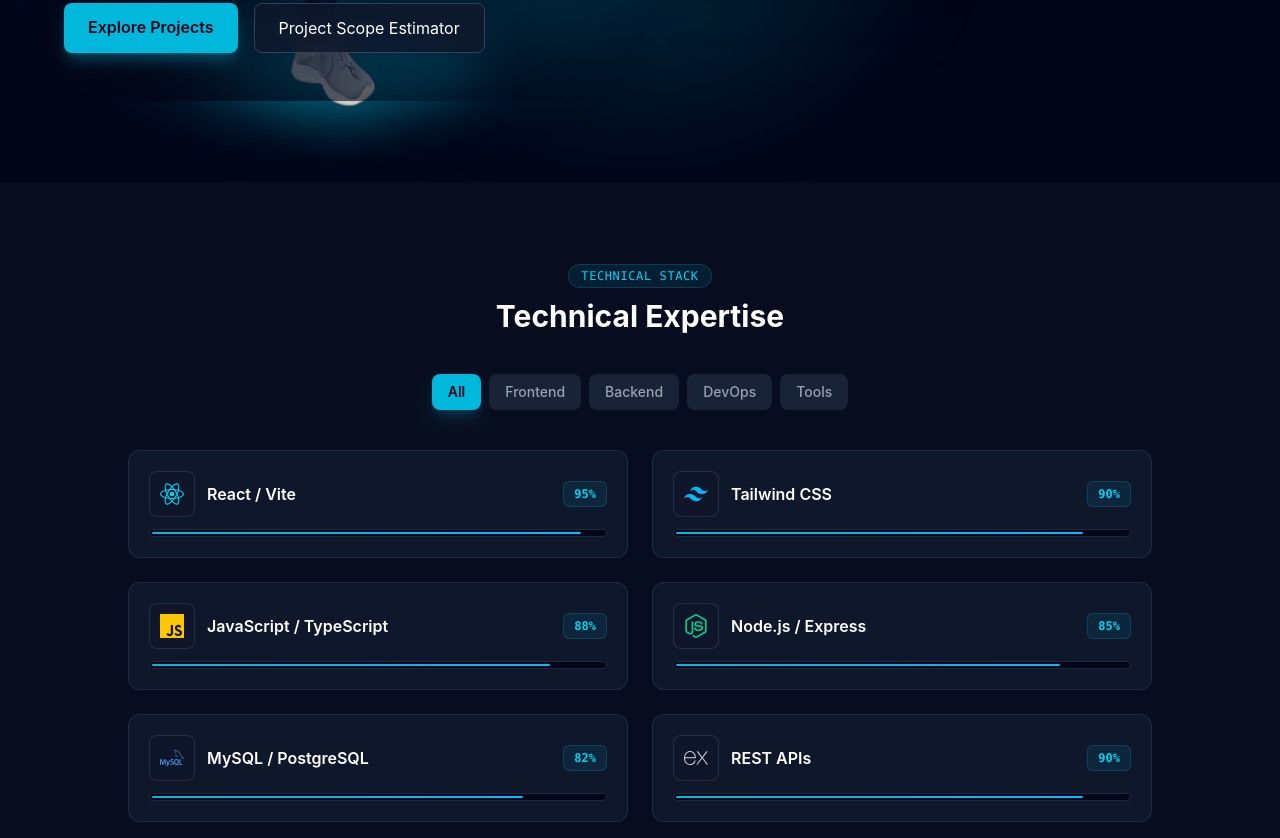
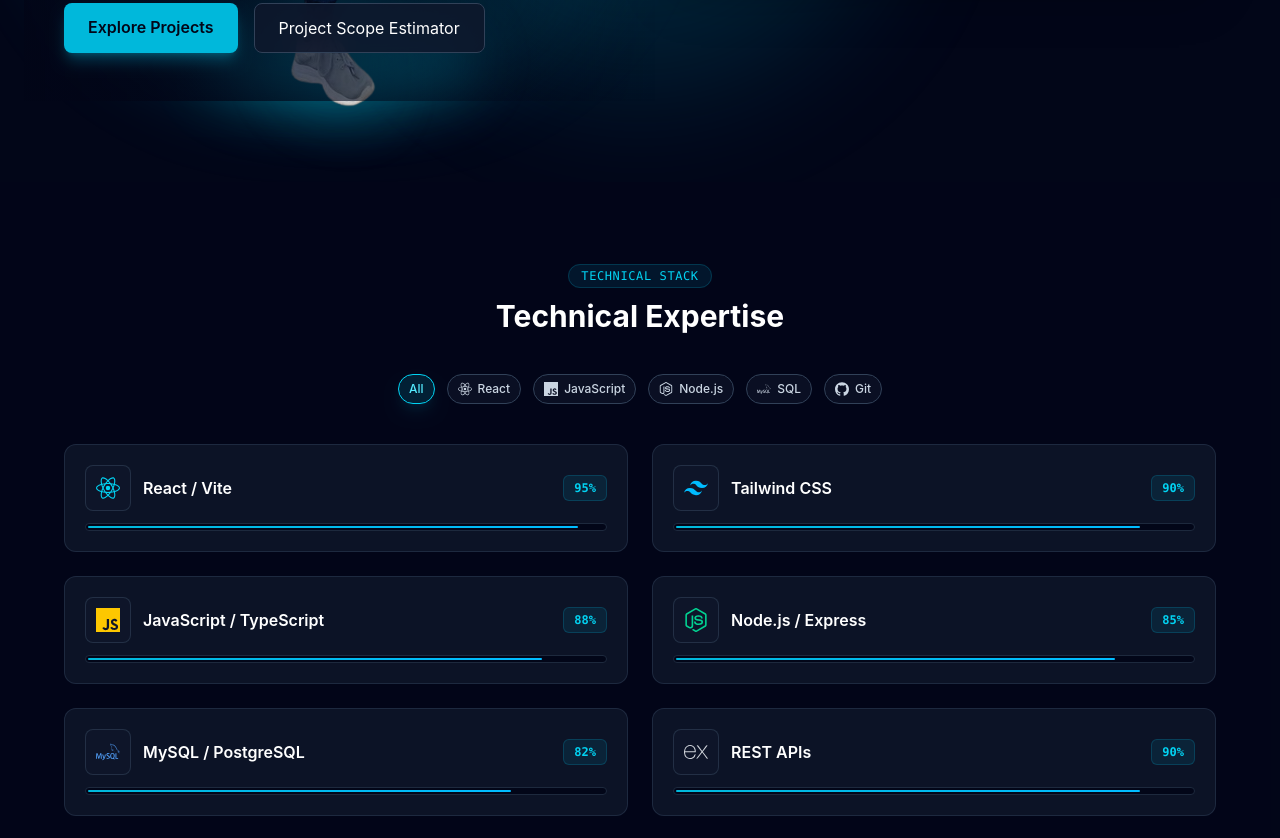
Before and after one commit to IsuruPromuditha/Isuru-Pramuditha-Jayasooriya_porfolio, a React app: page / in a window 1280 px wide. Shown: the part 565-1403 px from the top of the page. Built offline with nearby package versions, Linux system fonts and the light colour scheme; the HTML template or start-up script is replaced by a standard one.

Commit message:
change with the skill section

```diff
--- a/src/components/skills/SkillsSection.jsx
+++ b/src/components/skills/SkillsSection.jsx
@@ -7,33 +7,44 @@ import {
   SiMysql,
   SiExpress,
   SiDocker,
-  SiGithub
+  SiGithub,
 } from 'react-icons/si';
 
 const SKILLS_DATA = [
-  { name: 'React / Vite', category: 'Frontend', level: 95, icon: SiReact, color: 'text-cyan-400' },
-  { name: 'Tailwind CSS', category: 'Frontend', level: 90, icon: SiTailwindcss, color: 'text-sky-400' },
-  { name: 'JavaScript / TypeScript', category: 'Frontend', level: 88, icon: SiJavascript, color: 'text-yellow-400' },
-  { name: 'Node.js / Express', category: 'Backend', level: 85, icon: SiNodedotjs, color: 'text-emerald-400' },
-  { name: 'MySQL / PostgreSQL', category: 'Backend', level: 82, icon: SiMysql, color: 'text-blue-400' },
-  { name: 'REST APIs', category: 'Backend', level: 90, icon: SiExpress, color: 'text-gray-300' },
-  { name: 'Docker / Cloud', category: 'DevOps', level: 75, icon: SiDocker, color: 'text-blue-500' },
-  { name: 'Git / GitHub', category: 'Tools', level: 92, icon: SiGithub, color: 'text-purple-400' },
+  { name: 'React / Vite', category: 'Frontend', tag: 'React', level: 95, icon: SiReact, color: 'text-cyan-400' },
+  { name: 'Tailwind CSS', category: 'Frontend', tag: 'Frontend', level: 90, icon: SiTailwindcss, color: 'text-sky-400' },
+  { name: 'JavaScript / TypeScript', category: 'Frontend', tag: 'JavaScript', level: 88, icon: SiJavascript, color: 'text-yellow-400' },
+  { name: 'Node.js / Express', category: 'Backend', tag: 'Node.js', level: 85, icon: SiNodedotjs, color: 'text-emerald-400' },
+  { name: 'MySQL / PostgreSQL', category: 'Backend', tag: 'SQL', level: 82, icon: SiMysql, color: 'text-blue-400' },
+  { name: 'REST APIs', category: 'Backend', tag: 'API', level: 90, icon: SiExpress, color: 'text-gray-300' },
+  { name: 'Docker / Cloud', category: 'DevOps', tag: 'Docker', level: 75, icon: SiDocker, color: 'text-blue-500' },
+  { name: 'Git / GitHub', category: 'Tools', tag: 'Git', level: 92, icon: SiGithub, color: 'text-purple-400' },
 ];
 
-const CATEGORIES = ['All', 'Frontend', 'Backend', 'DevOps', 'Tools'];
+const CATEGORY_TABS = [
+  { key: 'All', label: 'All' },
+  { key: 'React', label: 'React', icon: SiReact },
+  { key: 'JavaScript', label: 'JavaScript', icon: SiJavascript },
+  { key: 'Node.js', label: 'Node.js', icon: SiNodedotjs },
+  { key: 'SQL', label: 'SQL', icon: SiMysql },
+  { key: 'Git', label: 'Git', icon: SiGithub },
+];
 
 export default function SkillsSection() {
   const [activeTab, setActiveTab] = useState('All');
 
   const filteredSkills = useMemo(() => {
     if (activeTab === 'All') return SKILLS_DATA;
-    return SKILLS_DATA.filter((skill) => skill.category === activeTab);
+
+    return SKILLS_DATA.filter((skill) => {
+      const tabMatch = skill.tag === activeTab || skill.category === activeTab;
+      return tabMatch || skill.name.toLowerCase().includes(activeTab.toLowerCase());
+    });
   }, [activeTab]);
 
   return (
-    <section id="skills" className="py-20 px-4 bg-slate-900/40">
-      <div className="max-w-5xl mx-auto">
+    <section id="skills" className="w-full py-20 px-4 bg-slate-950/60">
+      <div className="max-w-6xl mx-auto">
         <div className="text-center mb-10">
           <span className="text-cyan-400 font-mono text-xs uppercase tracking-wider bg-cyan-500/10 px-3 py-1 rounded-full border border-cyan-500/20">
             Technical Stack
@@ -41,24 +52,23 @@ export default function SkillsSection() {
           <h2 className="text-3xl font-bold text-white mt-3">Technical Expertise</h2>
         </div>
 
-        {/* Category Tabs */}
-        <div className="flex flex-wrap justify-center gap-2 mb-10">
-          {CATEGORIES.map((cat) => (
+        <div className="flex flex-wrap justify-center gap-2 sm:gap-3 mb-10">
+          {CATEGORY_TABS.map(({ key, label, icon: Icon }) => (
             <button
-              key={cat}
-              onClick={() => setActiveTab(cat)}
-              className={`px-4 py-2 rounded-lg font-medium text-sm transition-all duration-200 ${
-                activeTab === cat
-                  ? 'bg-cyan-500 text-slate-950 font-semibold shadow-lg shadow-cyan-500/20'
-                  : 'bg-slate-800/80 text-gray-400 hover:text-white hover:bg-slate-800'
+              key={key}
+              onClick={() => setActiveTab(key)}
+              className={`inline-flex items-center gap-1.5 rounded-full border px-2.5 py-1.5 text-[10px] sm:text-xs font-medium transition-all duration-200 ${
+                activeTab === key
+                  ? 'border-cyan-400 bg-cyan-500/15 text-cyan-300 shadow-lg shadow-cyan-500/10'
+                  : 'border-slate-700 bg-slate-900/60 text-slate-300 hover:border-slate-500 hover:text-white'
               }`}
             >
-              {cat}
+              {Icon ? <Icon className="w-3.5 h-3.5" /> : null}
+              <span>{label}</span>
             </button>
           ))}
         </div>
 
-        {/* Skills Cards Grid */}
         <div className="grid grid-cols-1 md:grid-cols-2 gap-6">
           {filteredSkills.map((skill) => {
             const IconComponent = skill.icon;
@@ -81,10 +91,9 @@ export default function SkillsSection() {
                   </span>
                 </div>
 
-                {/* Animated Progress Bar */}
                 <div className="w-full bg-slate-950 h-2 rounded-full overflow-hidden p-0.5 border border-slate-800">
                   <div
-                    className="bg-gradient-to-r from-cyan-500 to-sky-400 h-full rounded-full transition-all duration-700 ease-out"
+                    className="bg-linear-to-r from-cyan-500 to-sky-400 h-full rounded-full transition-all duration-700 ease-out"
                     style={{ width: `${skill.level}%` }}
                   />
                 </div>
```
